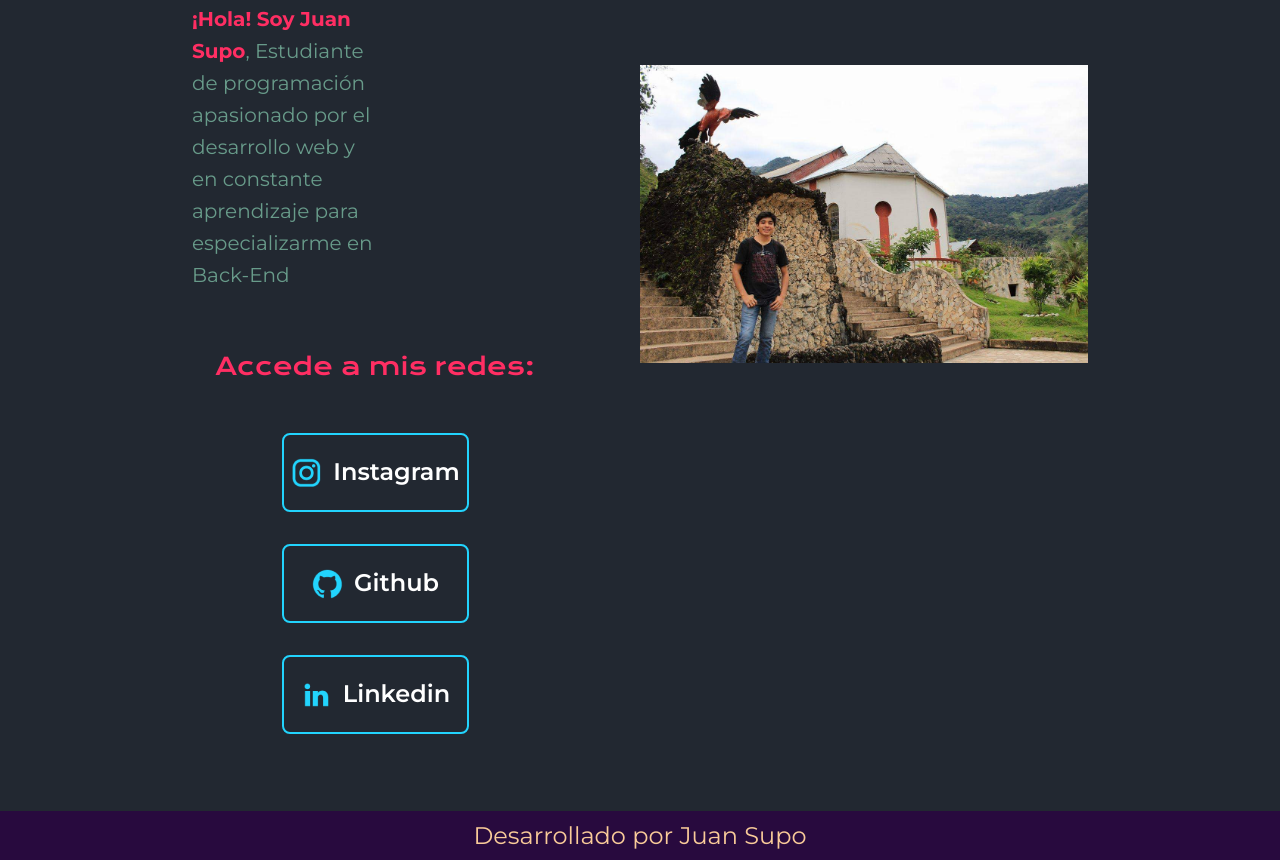
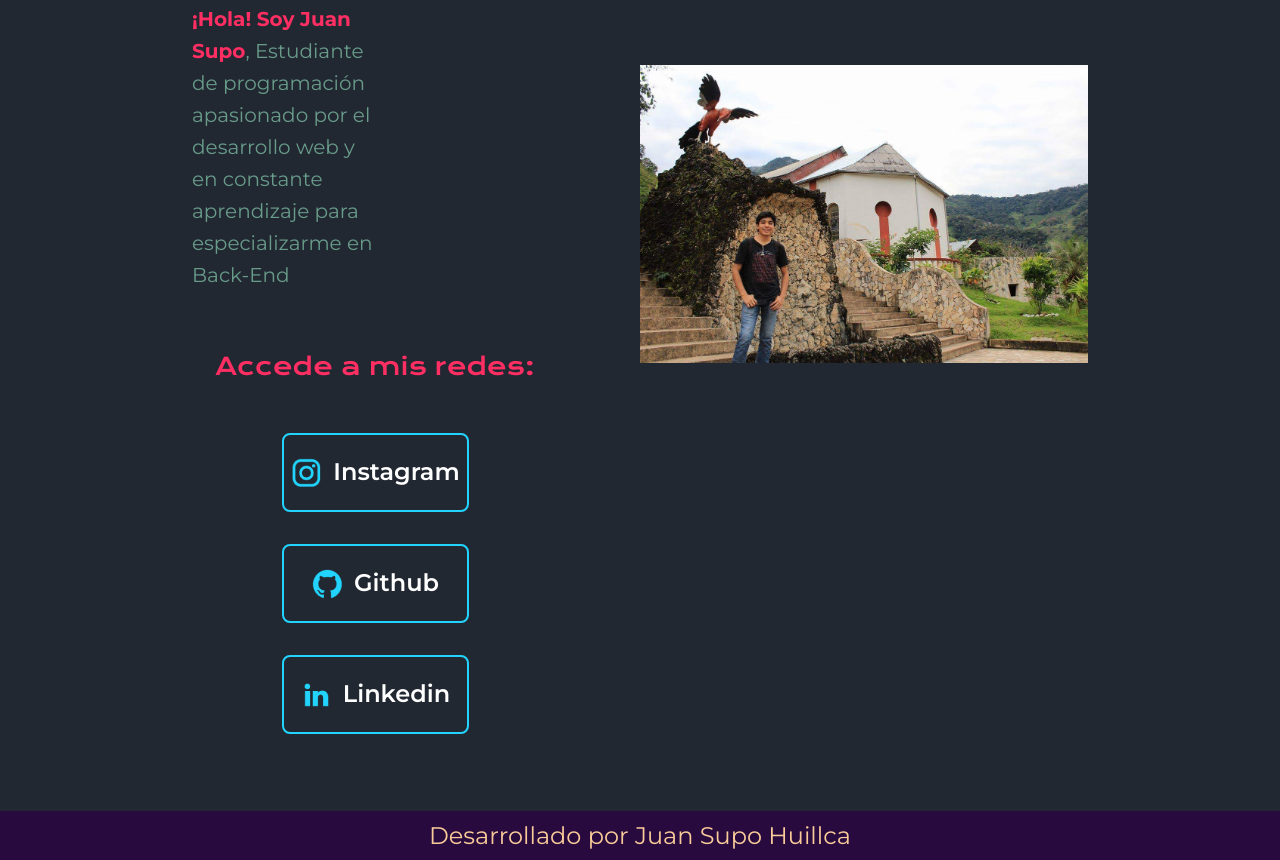
Before and after one commit to Thrapster69/Informaci-n-sobre-mi, a plain HTML site: page index.html in a window 1280 px wide. Shown: the part 438-1298 px from the top of the page. Drawn offline with nearby package versions, Linux system fonts and the light colour scheme.

Commit message:
Actualiza el nombre

```diff
--- a/index.html
+++ b/index.html
@@ -36,7 +36,7 @@
         <img class="presentacion__imagen" src="./assets/imagen.jpeg" alt="Imagen de Juan Supo">
     </main>
     <footer class="footer">
-        <p>Desarrollado por Juan Supo</p>
+        <p>Desarrollado por Juan Supo Huillca</p>
     </footer>
 </body>
 </html>
```
